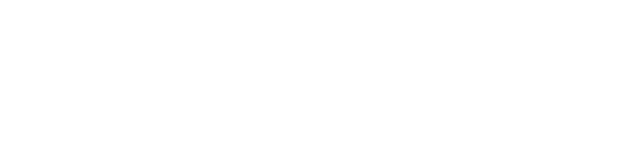
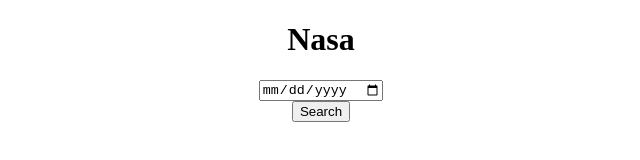
Before and after one commit to MagnusBittencourt/projeto-Apod, a plain HTML site: page index.html in a window 1280 px wide. Shown: the whole page, without its empty margins (319-959 px from the left). Drawn offline with Linux system fonts and the light colour scheme.

Commit message:
modificações em geral

```diff
--- a/index.html
+++ b/index.html
@@ -9,17 +9,19 @@
     <title>Apod</title>
 </head>
 <body>
-    <form>
+        <h1>Nasa</h1>
+
+    <div class="teste">
+        <input id="searchTerm" type="date" placeholder="Enter search term"/>
+        <button id="search">Search</button>
+    </div>
+
+
+    <div id="content">
+
+    </div>
 
 
 
-
-
-
-
-
-
-
-</form>
 </body>
 </html>
--- a/style.css
+++ b/style.css
@@ -0,0 +1,13 @@
+h1{
+    text-align: center;
+}
+.search{
+    margin: auto;
+    text-align: center;
+}
+.teste{
+    display: flex;
+    flex-direction: column;
+    justify-content: center;
+    align-items: center;
+}
```
Also changed, not shown: script.js (line endings or trailing spaces).
